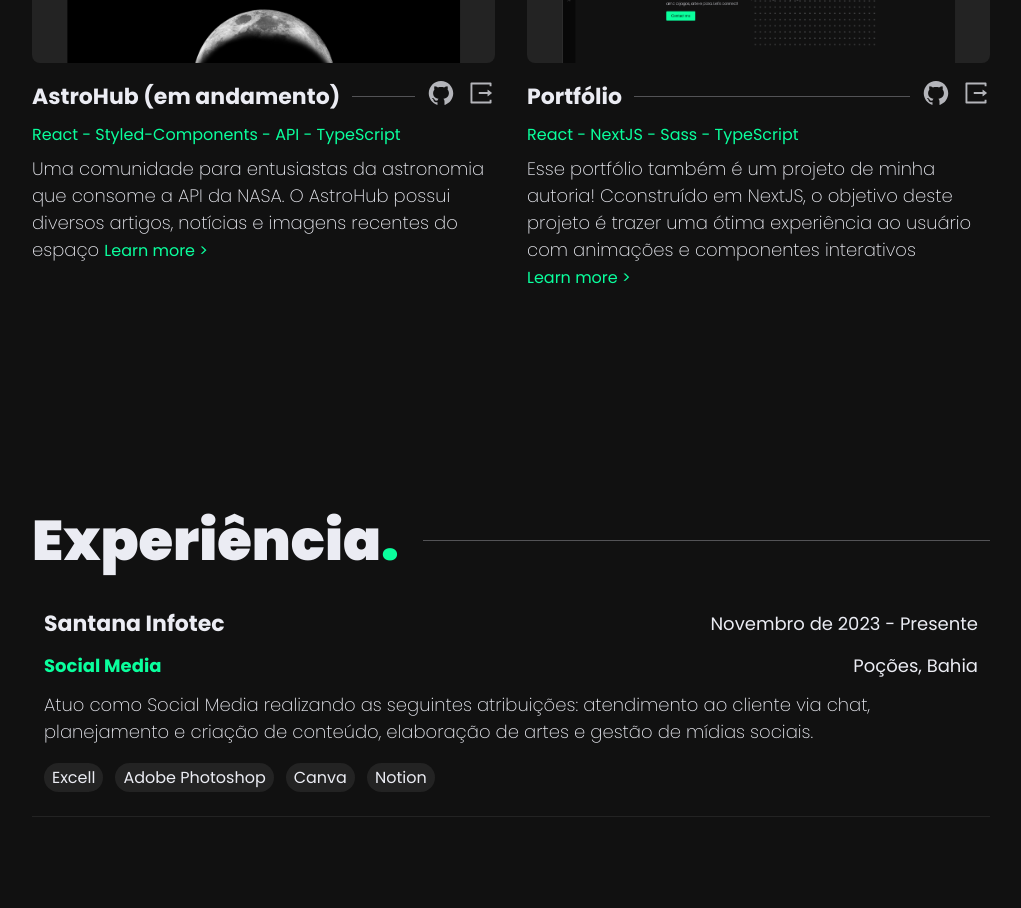
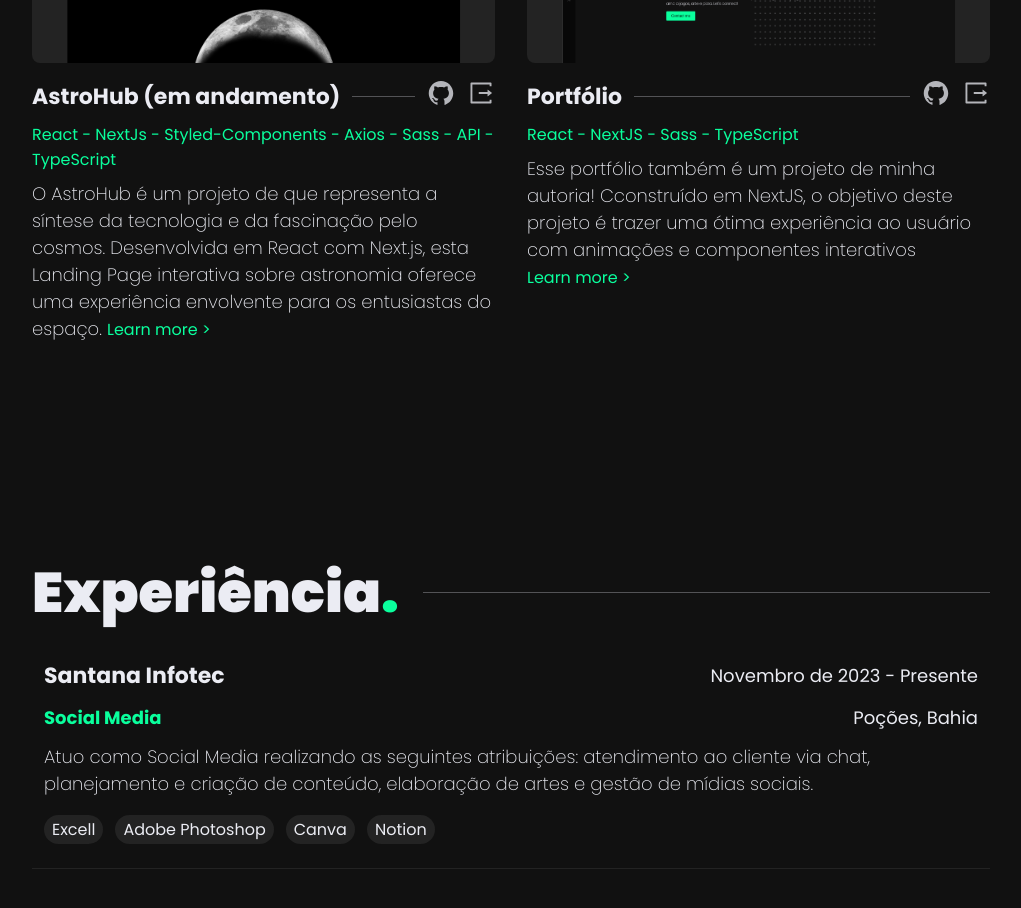
Before and after one commit to omatheusant/steam-portfolio-typescript, a Next.js app: page / in a window 1280 px wide. Shown: the part 2100-3008 px from the top of the page, without its empty margins (159-1180 px from the left). Built offline with nearby package versions, Linux system fonts and the light colour scheme.

Commit message:
Atualizar o Projects.tsx

```diff
--- a/components/home/projects/Projects.tsx
+++ b/components/home/projects/Projects.tsx
@@ -20,24 +20,25 @@ const projects = [
   {
     title: "AstroHub (em andamento)",
     imgSrc: "project-imgs/astrohub.png",
-    code: "https://github.com/omatheusant/astrohub",
+    code: "https://github.com/omatheusant/astrohub-oficial",
     projectLink: "https://astrohub.vercel.app/",
-    tech: ["React", "Styled-Components", "API", "TypeScript"],
+    tech: ["React", "NextJs", "Styled-Components", "Axios", "Sass","API", "TypeScript"],
     description:
-      " Uma comunidade para entusiastas da astronomia que consome a API da NASA. O AstroHub possui diversos artigos, notícias e imagens recentes do espaço ",
+      " O AstroHub é um projeto de que representa a síntese da tecnologia e da fascinação pelo cosmos. Desenvolvida em React com Next.js, esta Landing Page interativa sobre astronomia oferece uma experiência envolvente para os entusiastas do espaço.",
     modalContent: (
       <>
         <p>
-          AstroHub é uma comunidade para entusiastas da astronomia. Um site único, elegante e responsivo que busca oferecer ao usuário uma ótima experiência com artigos, notícias do espaço e informações atualizadas em tempo real.
+          Principais características e tecnologias utilizadas:
         </p>
+        <ul>
+           <li> Desenvolvida em React com Next.js para garantir alta performance e otimização de SEO.</li>
+           <li>Integração de APIs, incluindo a Astronomy Picture of The Day e Solar System OpenData, para oferecer imagens e informações astronômicas atualizadas.</li>
+           <li>Design responsivo e interativo que se adapta perfeitamente a diversos dispositivos, proporcionando uma experiência de usuário consistente.</li>
+           <li>Navegação intuitiva e fácil de usar, permitindo aos visitantes explorar o vasto universo com facilidade.</li>
+           <li>Foi utilizado o TypeScript para fornecer um código tipado e de fácil entendimento.</li>
+        </ul>
         <p>
-          Descubra o Cosmos! Graças a API da NASA  Astronomy Picture of The Day (APOD), cada dia é apresentado uma imagem ou fotografia diferente do nosso fascinante universo, juntamente com uma breve explicação escrita por um astrônomo profissional. Além disso, o usuário também pode se divertir pesquisando a foto de qualquer data de sua preferência.
-        </p>
-        <p>
-          O AstroHub também apresenta dados dos do nosso Sistema Solar Atualizados em tempo  real com o consumo da API Solar System OpenData.
-        </p>
-        <p>
-          Meus planos para esse projeto são grandes. Atualmente, busco implementar meus conhecimentos de Backend com NodeJS para possibilitar a criação de contas e expandir ainda mais a experiência e qualidade do projeto.
+          Meus planos para esse projeto são grandes. Atualmente, busco implementar meus conhecimentos de Backend com NodeJS para expandir ainda mais as possibilidades e qualidades do projeto.
         </p>
       </>
     ),
```
